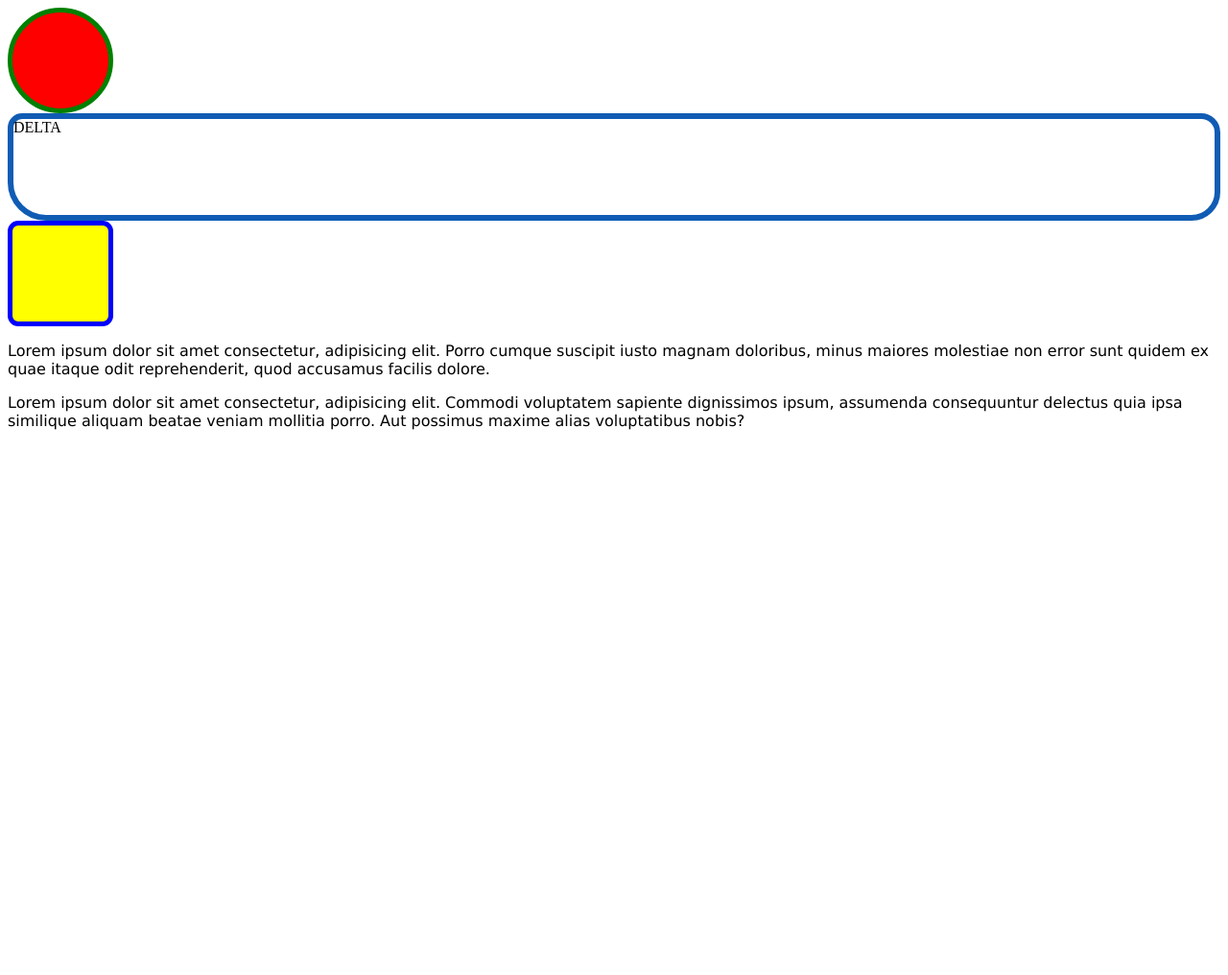
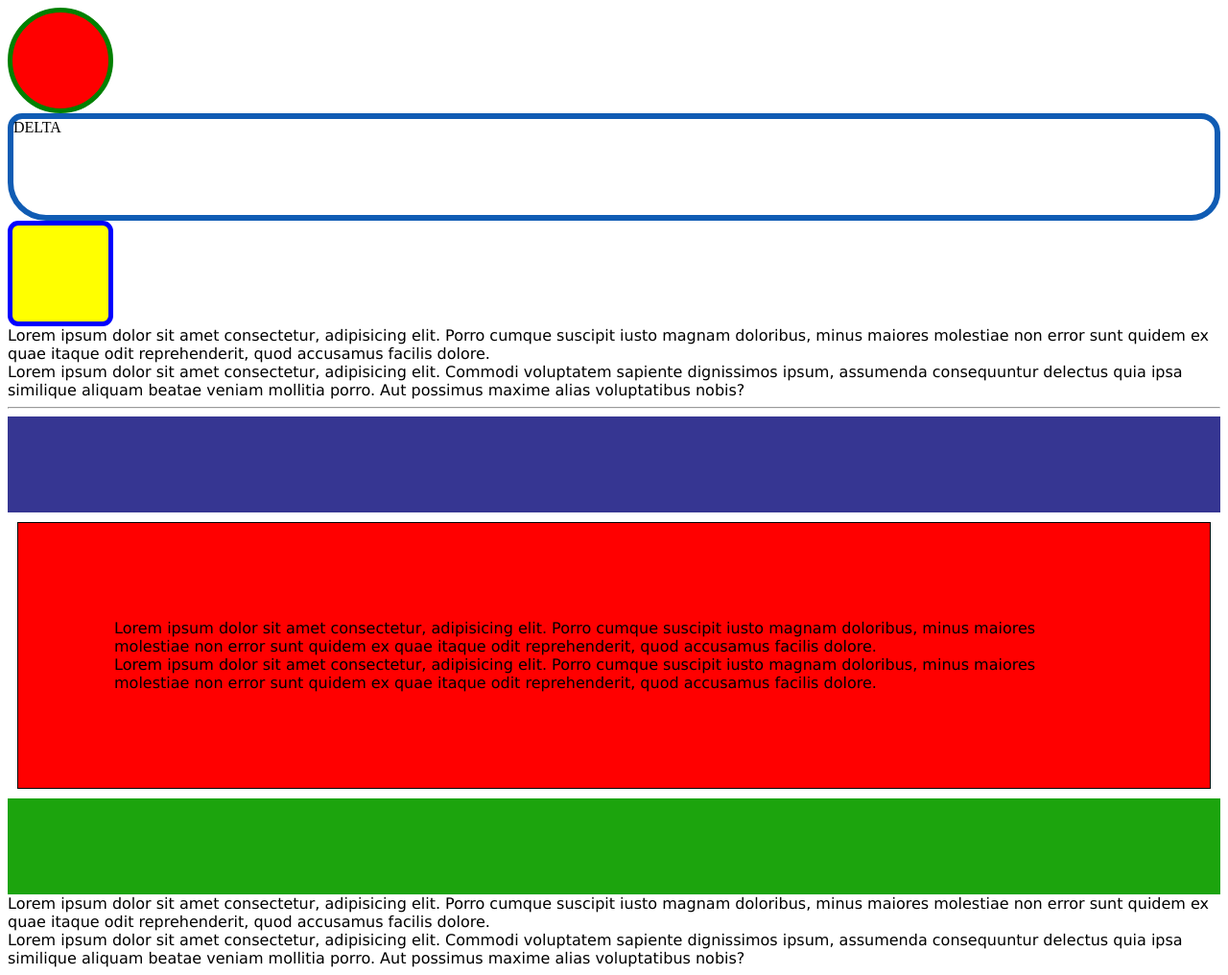
Before and after one commit to Dan1e1rodrigues/Cursos-Programador-BR, a plain HTML site: page Aulas/AULA14/index.html in a window 1280 px wide. Shown: the whole page at 96% size. Before the commit the page ends 800 px from the top, so only its background shows below. Drawn offline with Linux system fonts and the light colour scheme.

Commit message:
commit
Aula sobre margin e padding, junto com os commits das aula passada

```diff
--- a/Aulas/AULA14/index.html
+++ b/Aulas/AULA14/index.html
@@ -19,5 +19,21 @@
     <p>Lorem ipsum dolor sit amet consectetur, adipisicing elit. Porro cumque suscipit iusto magnam doloribus, minus maiores molestiae non error sunt quidem ex quae itaque odit reprehenderit, quod accusamus facilis dolore.</p>
 
     <p>Lorem ipsum dolor sit amet consectetur, adipisicing elit. Commodi voluptatem sapiente dignissimos ipsum, assumenda consequuntur delectus quia ipsa similique aliquam beatae veniam mollitia porro. Aut possimus maxime alias voluptatibus nobis?</p>
+
+    <hr>
+
+    <div id="et"></div>
+
+    <div id="er">
+        <p>Lorem ipsum dolor sit amet consectetur, adipisicing elit. Porro cumque suscipit iusto magnam doloribus, minus maiores molestiae non error sunt quidem ex quae itaque odit reprehenderit, quod accusamus facilis dolore.</p>
+
+        <p>Lorem ipsum dolor sit amet consectetur, adipisicing elit. Porro cumque suscipit iusto magnam doloribus, minus maiores molestiae non error sunt quidem ex quae itaque odit reprehenderit, quod accusamus facilis dolore.</p></div>
+
+    <div id="ey"></div>
+
+    <p>Lorem ipsum dolor sit amet consectetur, adipisicing elit. Porro cumque suscipit iusto magnam doloribus, minus maiores molestiae non error sunt quidem ex quae itaque odit reprehenderit, quod accusamus facilis dolore.</p>
+
+    <p>Lorem ipsum dolor sit amet consectetur, adipisicing elit. Commodi voluptatem sapiente dignissimos ipsum, assumenda consequuntur delectus quia ipsa similique aliquam beatae veniam mollitia porro. Aut possimus maxime alias voluptatibus nobis?</p>
+
 </body>
 </html>
--- a/Aulas/AULA14/style.css
+++ b/Aulas/AULA14/style.css
@@ -44,3 +44,40 @@ p {
     border-style: solid;
     border-radius: 10%;
 }
+
+#et{
+    background-color: rgb(54, 54, 146);
+    height: 100px;
+}
+
+#er{
+    background-color: red;
+    /* height: 100px; */
+    /* Aplica Superior e inferior */
+    border:1px solid black;
+    /* Centralizar o texto */
+    margin:10px;
+    padding:100px ;
+    /* Espaçamento
+    margin-top: 10px;
+    Espaçamento inferior
+    margin-bottom: 10px;
+    Direita
+    margin-left: 200px;
+    Esquerda
+    margin-right: 200px; */
+}
+
+#ey{
+    background-color: rgb(28, 164, 13);
+    height: 100px;
+    /* margin-top: 10px; */
+}
+
+/* Os textos tags "P" já vêm com um tamanho definido por isso o margin-top e o marin-bottom estão com  valor zero */
+
+/* Fazendo isso elas ficaram coladas umas nas outras */
+p{
+    margin-top: 0;
+    margin-bottom: 0;
+}
```
